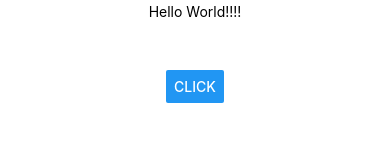
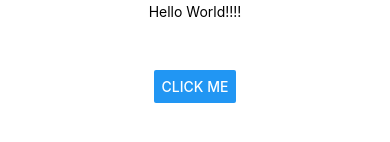
Before and after one commit to Anupom11/ReactNativeTestApp, a React Native app: screen / in a window 390 px wide. Shown: the part 394-536 px from the top of the page. Built offline with nearby package versions, Linux system fonts and the light colour scheme.

Commit message:
second commit

```diff
--- a/App.js
+++ b/App.js
@@ -5,7 +5,7 @@ export default function App() {
   return (
     <View style={styles.container}>
       <Text style={{margin:50}}>Hello World!!!!</Text>
-      <Button title='Click'/>
+      <Button title='Click Me'/>
     </View>
   );
 }
```
